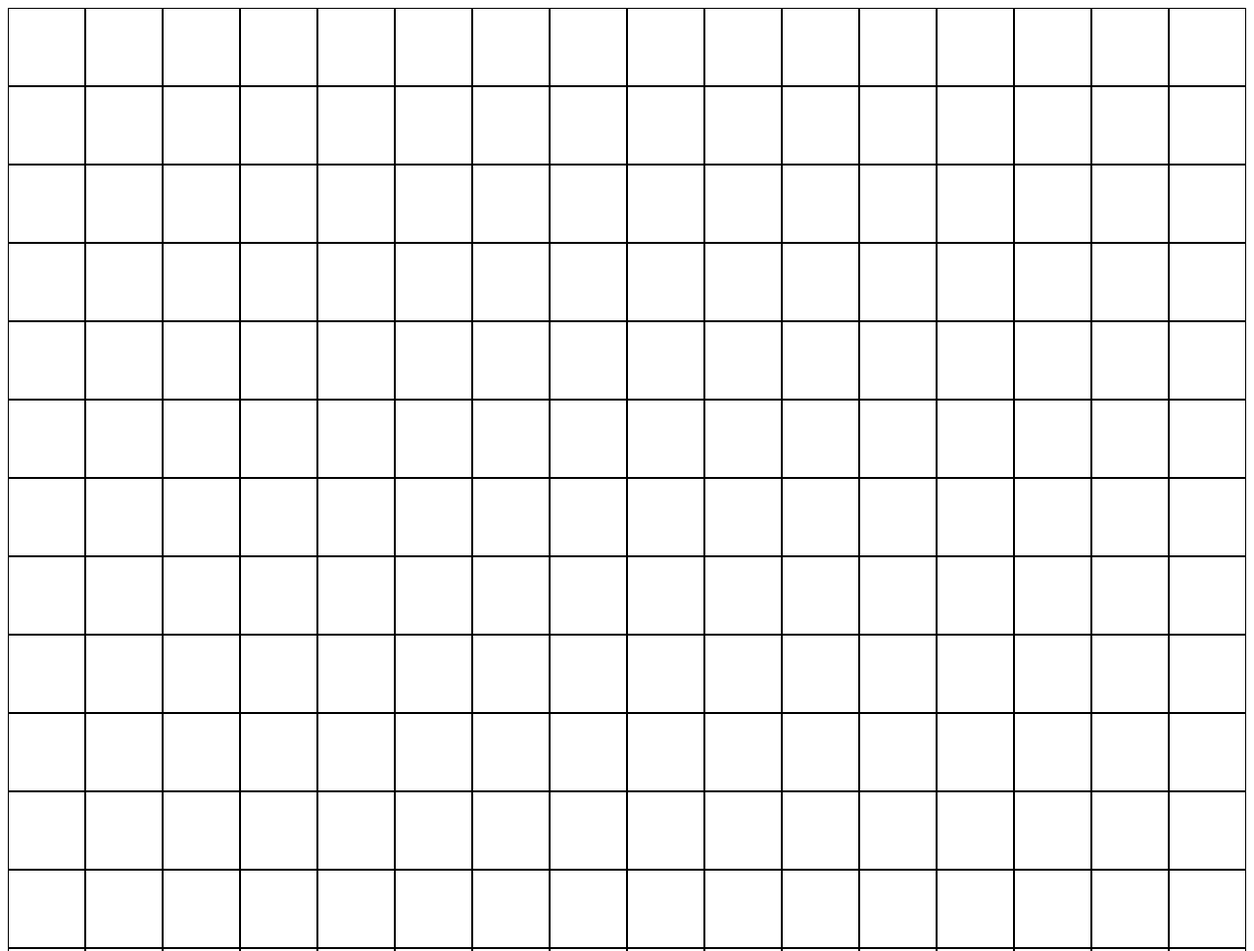
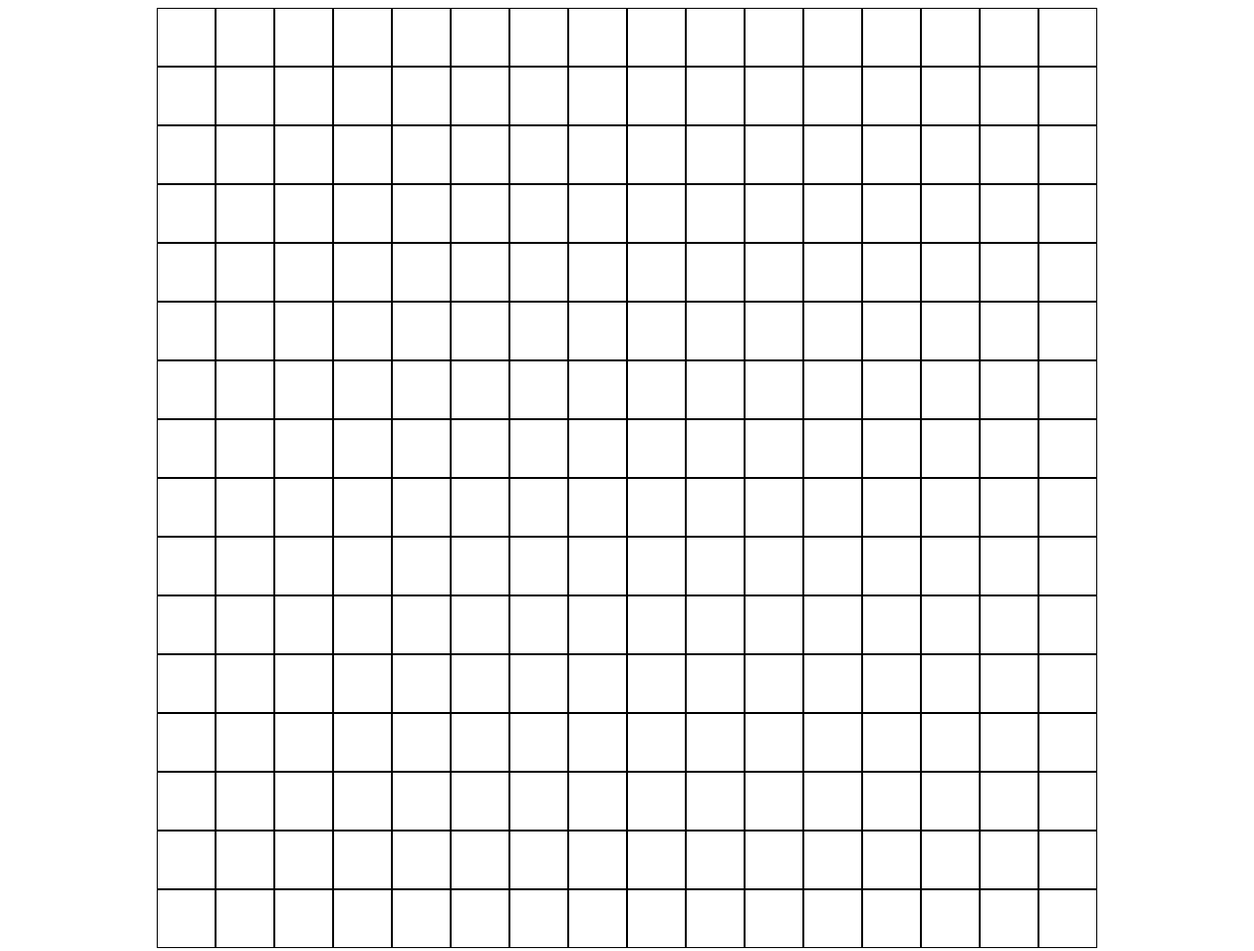
Before and after one commit to WitherMite/etch-a-sketch, a plain HTML site: page index.html in a window 1280 px wide. Shown: the top 971 px of the page at 98% size. Drawn offline with Linux system fonts and the light colour scheme.

Commit message:
Size and center the grid

```diff
--- a/style.css
+++ b/style.css
@@ -3,7 +3,9 @@
 }
 
 .etchContainer {
-    height: 100vw;
+    margin: auto;
+    height: 75vw;
+    width: 75vw;
     display: flex;
     flex-wrap: wrap;
 }
```
